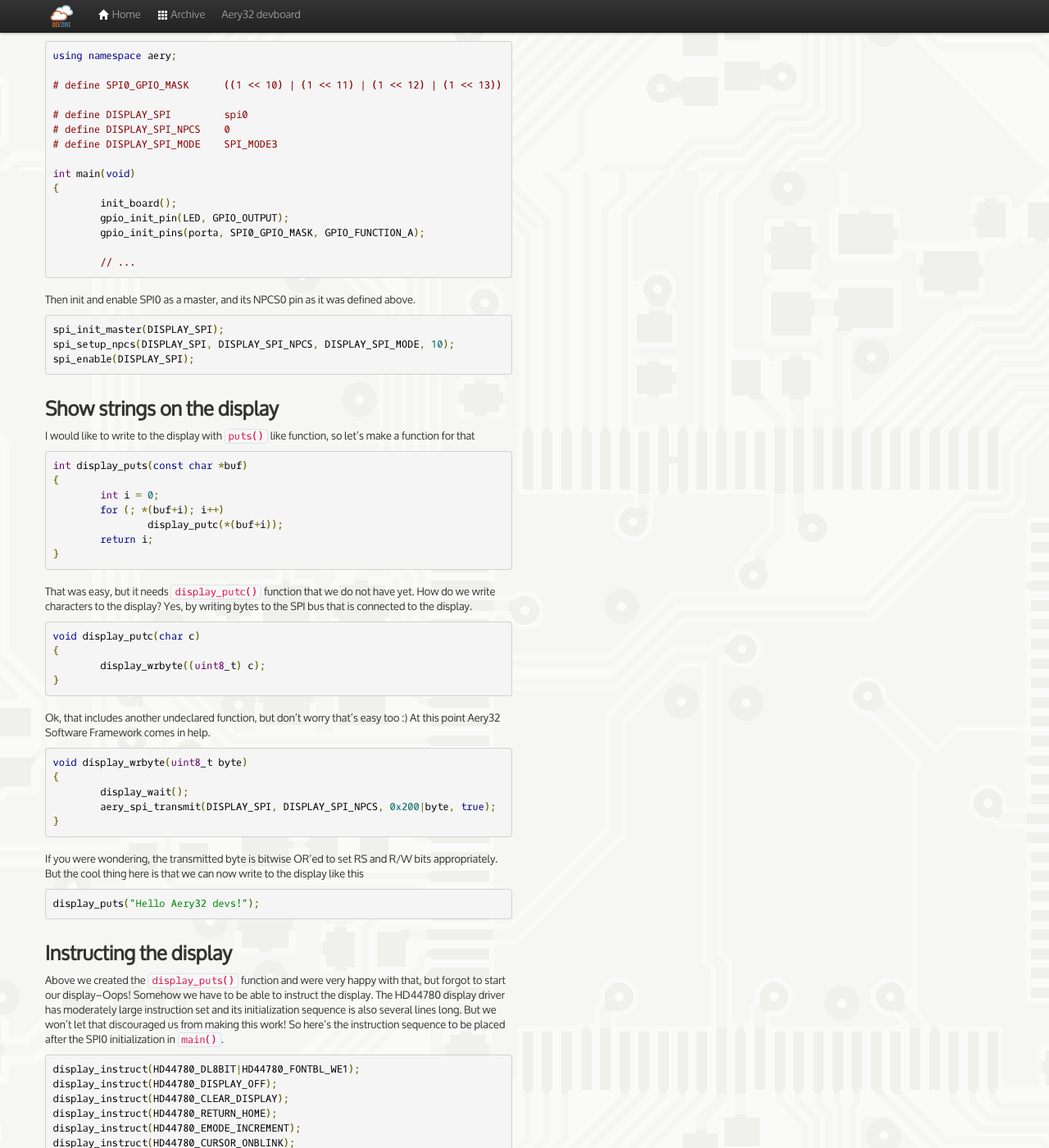
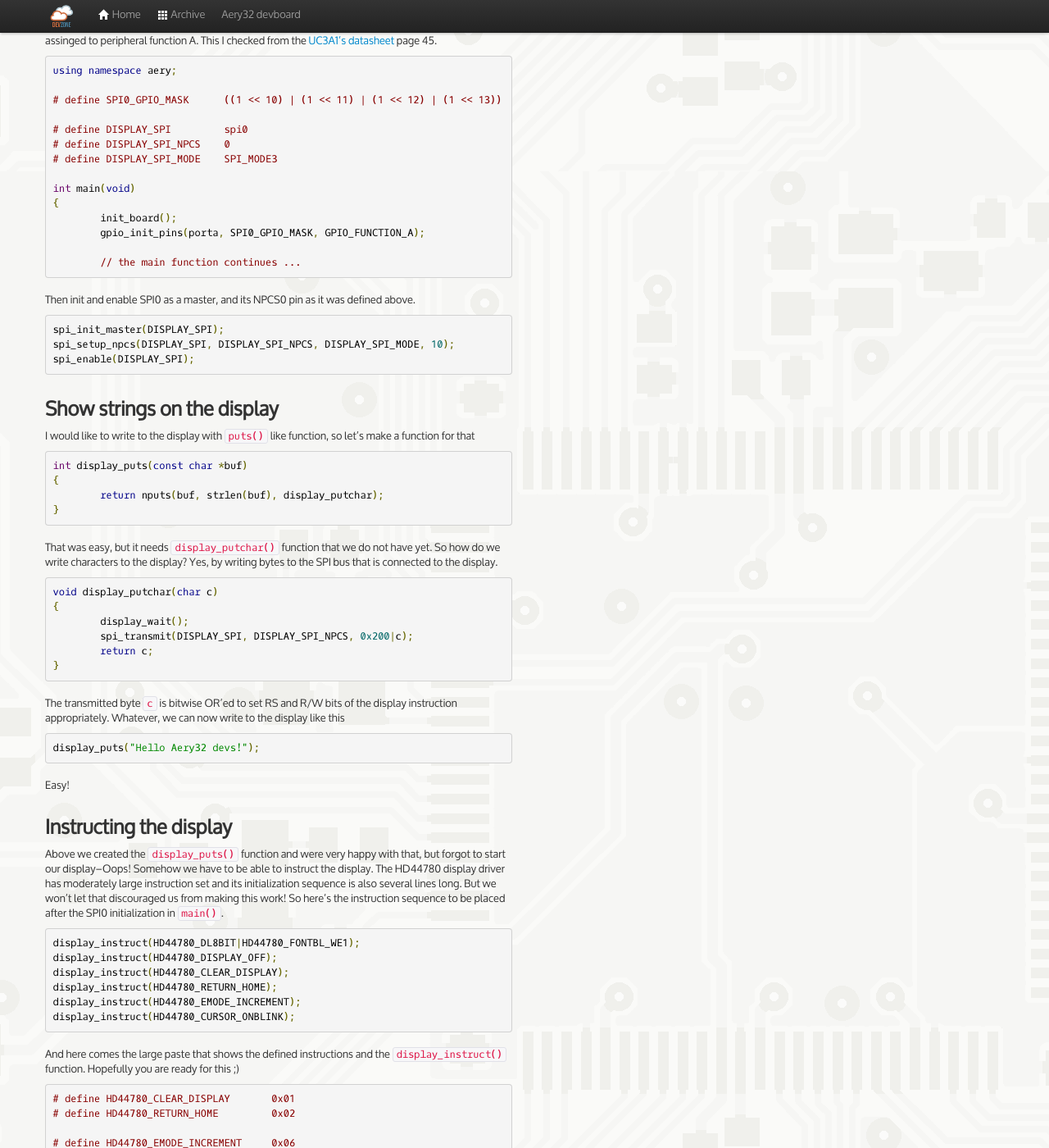
Before and after one commit to aery32/aery32.github.com, a Jekyll site: the page built from _posts/2012-05-27-using-hd44780-type-two-row-oled-display-via-spi-bus.md, in a window 1280 px wide and 1400 px high, scrolled down 1140 px. Shown: the whole window at 82% size. Built offline with Jekyll 4.4.1, drawn with Linux system fonts in a browser that asks for light colours; nearby versions of some CDN libraries; Markdown is read by kramdown in place of the engine named in the settings; comment, search, counter and statistics services are not loaded; some of the changed text lies outside the part shown.

Commit message:
Update hd44780 article to v0.4.1

```diff
--- a/_posts/2012-05-27-using-hd44780-type-two-row-oled-display-via-spi-bus.md
+++ b/_posts/2012-05-27-using-hd44780-type-two-row-oled-display-via-spi-bus.md
@@ -22,7 +22,7 @@ summary: "In this article it's quickly described how to connect OLED display to
 <a href="/images/hello_aery32_devs_hires.JPG" title="OLED display connected to Aery32">
 <img class="pull-right" itemprop="image" src="{{ site.url }}/images/hello_aery32_devs_lores.jpg" alt="OLED display connected to Aery32" /></a>
 
-<span class="label label-info">Update!</span> Article updated to be consistent with the framework version 0.2.
+<span class="label label-info">Update!</span> Article updated to be consistent with the framework version 0.4.1.
 
 In this article I will quickly describe how to connect OLED display to Aery32 devboard using serial peripheral interface bus (SPI). Only 6 pieces of jumper wires are needed, 4 for the SPI bus and 2 for the power (3.3V and GND). For the display module I chose [NHD‐0220DZW‐AG5](http://www.newhavendisplay.com/specs/NHD-0220DZW-AG5.pdf) (2 lines x 20 characters) that has Hitachi HD44780 LCD controller. The selection criterion was that [HD44780 display controllers](http://en.wikipedia.org/wiki/Hitachi_HD44780_LCD_controller) are very common and that the display was working at 3.3V supply voltage.
 
@@ -83,10 +84,9 @@ using namespace aery;
 int main(void)
 {
 	init_board();
-	gpio_init_pin(LED, GPIO_OUTPUT);
 	gpio_init_pins(porta, SPI0_GPIO_MASK, GPIO_FUNCTION_A);
 
-	// ...
+	// the main function continues ...
 </pre>
 
 Then init and enable SPI0 as a master, and its NPCS0 pin as it was defined above.
@@ -105,37 +105,28 @@ I would like to write to the display with `puts()` like function, so let's make
 <pre class="prettyprint lang-c">
 int display_puts(const char *buf)
 {
-	int i = 0;
-	for (; *(buf+i); i++)
-		display_putc(*(buf+i));
-	return i;
+	return nputs(buf, strlen(buf), display_putchar);
 }
 </pre>
 
-That was easy, but it needs `display_putc()` function that we do not have yet. How do we write characters to the display? Yes, by writing bytes to the SPI bus that is connected to the display.
+That was easy, but it needs `display_putchar()` function that we do not have yet. So how do we write characters to the display? Yes, by writing bytes to the SPI bus that is connected to the display.
 
 <pre class="prettyprint lang-c">
-void display_putc(char c)
+void display_putchar(char c)
 {
-	display_wrbyte((uint8_t) c);
+	display_wait();
+	spi_transmit(DISPLAY_SPI, DISPLAY_SPI_NPCS, 0x200|c);
+	return c;
 }
 </pre>
 
-Ok, that includes another undeclared function, but don't worry that's easy too :) At this point Aery32 Software Framework comes in help.
-
-<pre class="prettyprint lang-c">
-void display_wrbyte(uint8_t byte)
-{
-	display_wait();
-	aery_spi_transmit(DISPLAY_SPI, DISPLAY_SPI_NPCS, 0x200|byte, true);
-}
-</pre>
-
-If you were wondering, the transmitted byte is bitwise OR'ed to set RS and R/W bits appropriately. But the cool thing here is that we can now write to the display like this
+The transmitted byte `c` is bitwise OR'ed to set RS and R/W bits of the display instruction appropriately. Whatever, we can now write to the display like this
 
 <pre class="prettyprint lang-c">
 display_puts("Hello Aery32 devs!");
 </pre>
+
+Easy!
 
 Instructing the display
 -----------------------
@@ -189,22 +180,21 @@ bool display_isbusy(void)
 	uint16_t rd; /* read data */
 
 	aery_spi_transmit(DISPLAY_SPI, DISPLAY_SPI_NPCS, 0x100, false);
-	rd = aery_spi_transmit(DISPLAY_SPI, DISPLAY_SPI_NPCS, 0x100, true);
+	rd = aery_spi_transmit(DISPLAY_SPI, DISPLAY_SPI_NPCS, 0x100);
 	return ((HD44780_BUSYBIT_MASK &lt;&lt; 2) &amp; rd) != 0;
 }
 
 void display_wait(void)
 {
-	while (display_isbusy()) {
+	while (display_isbusy())
 		delay_us(600);
-	}
 }
 
 void display_instruct(uint16_t instruction)
 {
 	display_wait();
-	aery_spi_transmit(DISPLAY_SPI, DISPLAY_SPI_NPCS, instruction, true);
+	aery_spi_transmit(DISPLAY_SPI, DISPLAY_SPI_NPCS, instruction);
 }
 </pre>
 
-Btw. here is [the entire program](https://gist.github.com/2815704). &#10065;
+Btw. here is [the entire program](https://github.com/aery32/aery32/blob/master/examples/displays/hd44780.cpp). &#10065;
```
Also changed, not shown: other parts of _posts/2012-05-27-using-hd44780-type-two-row-oled-display-via-spi-bus.md (+2 -1 lines).
